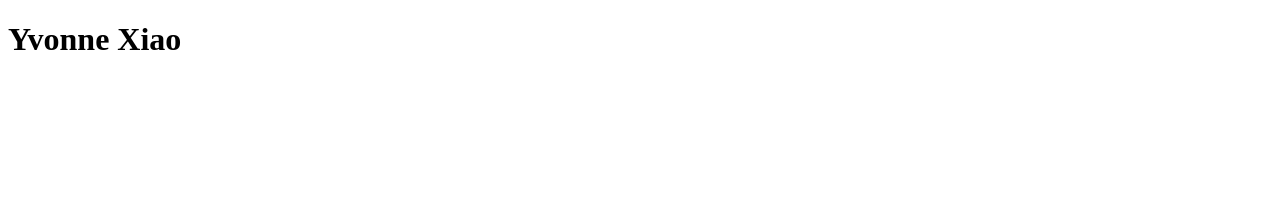
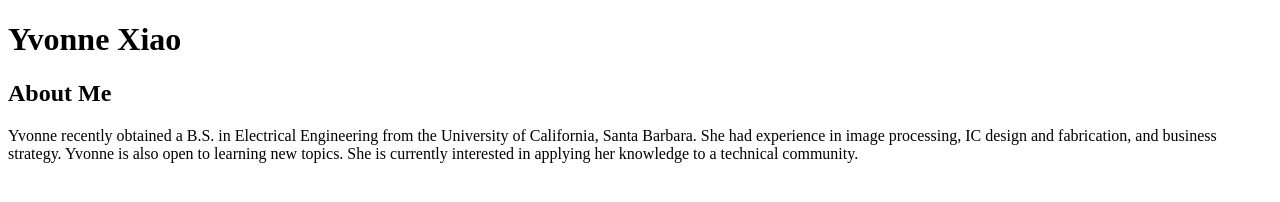
Before and after one commit to yvonnexiao/yvonnexiao.github.io, a plain HTML site: page index.html in a window 1280 px wide. Drawn offline with Linux system fonts and the light colour scheme.

Commit message:
About me section

```diff
--- a/index.html
+++ b/index.html
@@ -1,10 +1,15 @@
 <!DOCTYPE html>
 <html>
   <head>
-    <title> Yvonne Xiao's Homepage </title>
+    <title> Yvonne Xiao - Home </title>
   </head>
   <body>
     <h1> Yvonne Xiao </h1>
+    <h2> About Me </h2>
+      <p> Yvonne recently obtained a B.S. in Electrical Engineering from the University of California, Santa Barbara.
+        She had experience in image processing, IC design and fabrication, and business strategy.
+        Yvonne is also open to learning new topics.
+        She is currently interested in applying her knowledge to a technical community.
   </body>
 
 </html>
```
